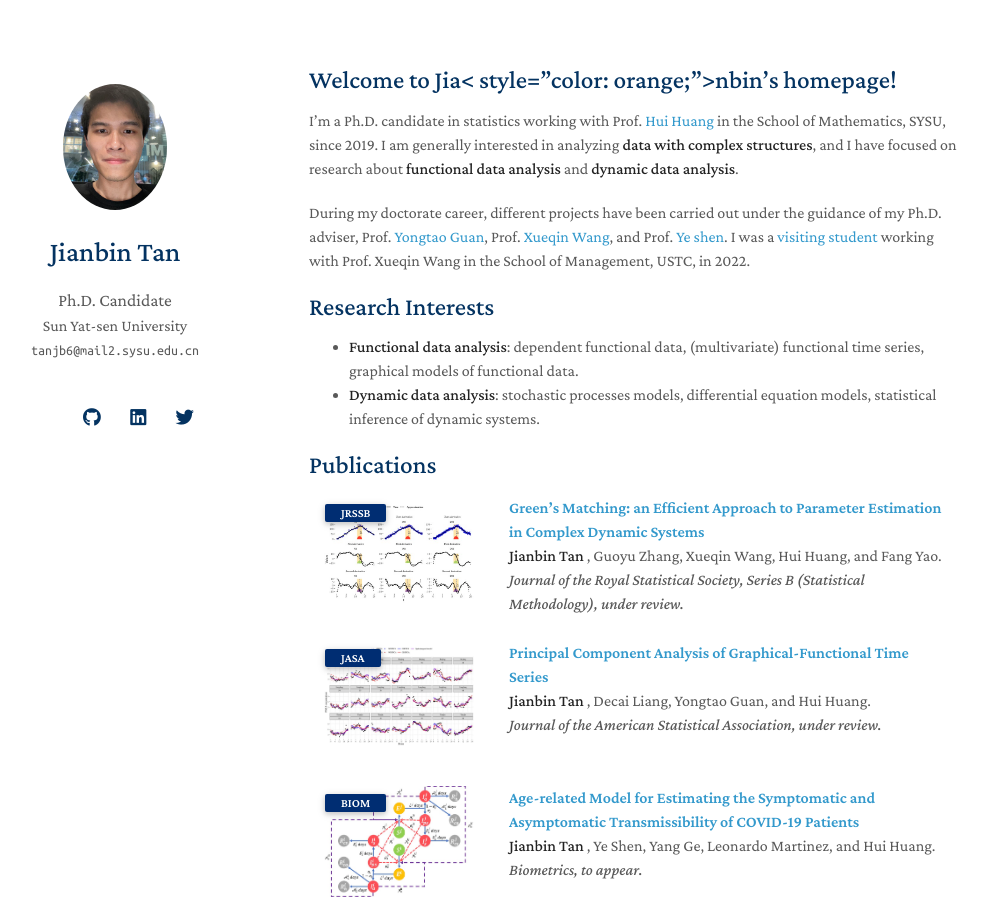
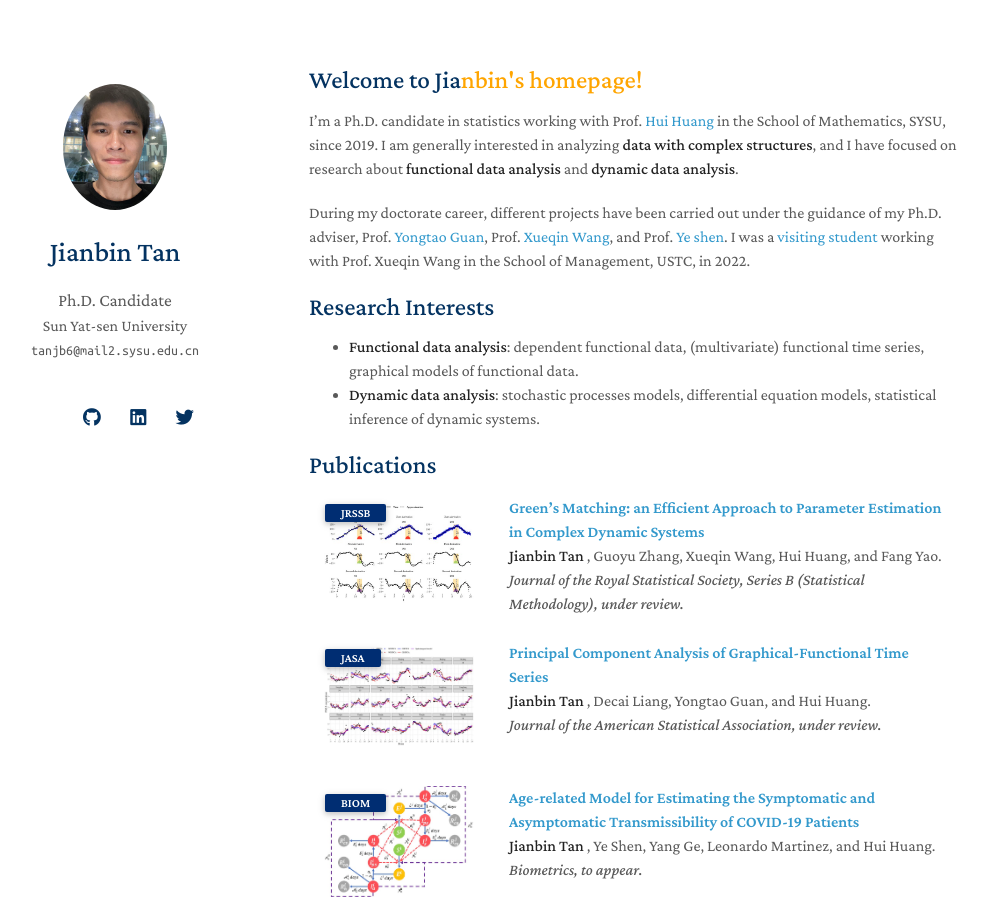
Before and after one commit to Tan-jianbin/Tan-jianbin.github.io, a Jekyll site: the page built from index.md, in a window 1280 px wide and 900 px high. Shown: the whole window, without its empty margins (161-1148 px from the left). Built offline with Jekyll 4.4.1, drawn with Linux system fonts in a browser that asks for light colours; nearby versions of some CDN libraries; a style sheet for code colours, icons or effects is not loaded; our own code applies the rules of GitHub Pages for plain Markdown files.

Commit message:
Update index.md

```diff
--- a/index.md
+++ b/index.md
@@ -2,7 +2,7 @@
 layout: homepage
 ---
 
-## Welcome to Jia< style="color: orange;">nbin's homepage!
+## Welcome to Jia<n style="color: orange;">nbin's homepage!
 
 I’m a Ph.D. candidate in statistics working with Prof. [Hui Huang](https://math.sysu.edu.cn/teacher/485) in the School of Mathematics, SYSU, since 2019. I am generally interested in analyzing **data with complex structures**, and I have focused on research about **functional data analysis** and **dynamic data analysis**.
 
```
